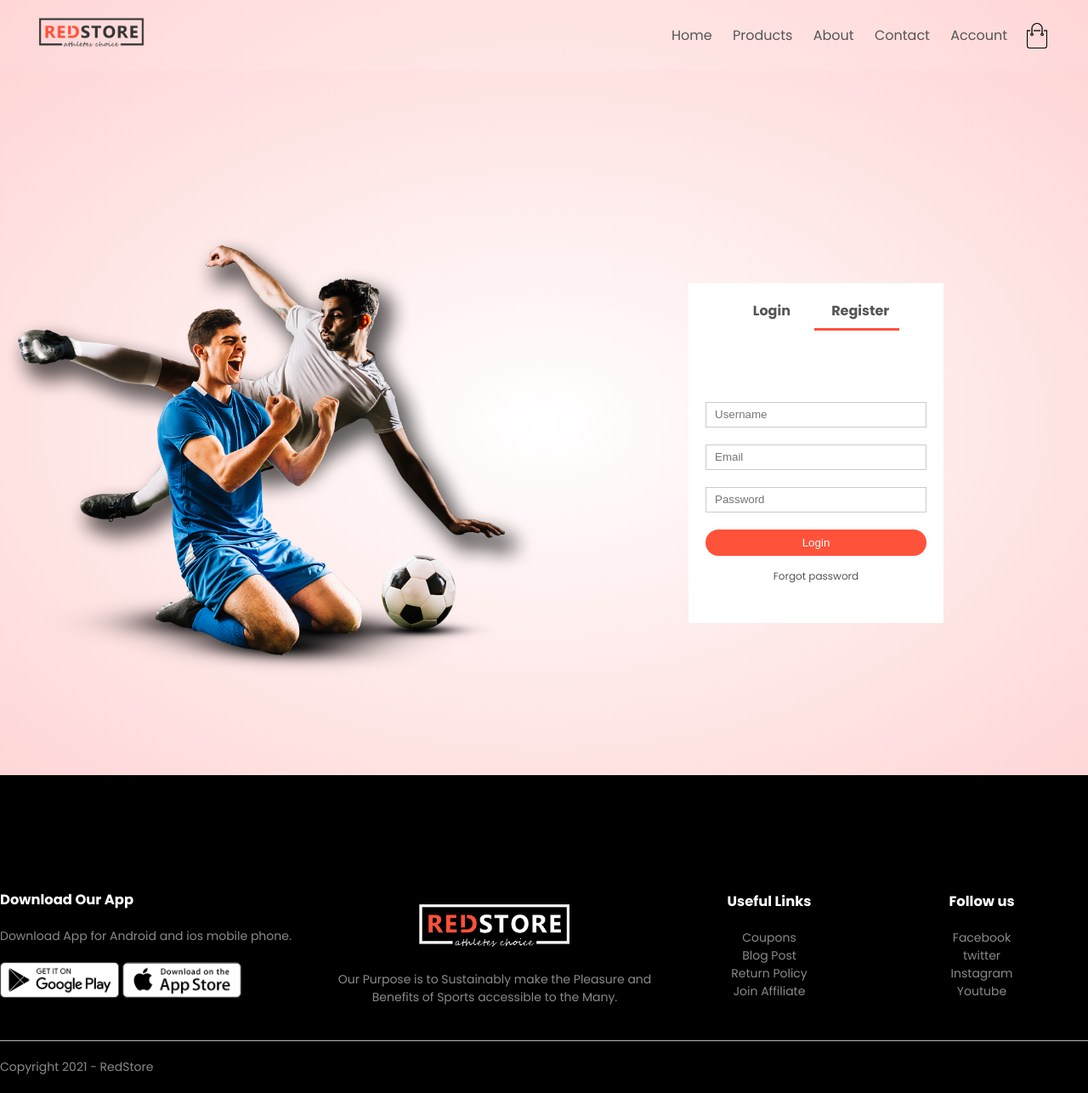
After one commit to ritikalohia/tepid_store, a Django app: template ecommerce_webapp/templates/login_signin.html in a window 1280 px wide. The commit adds this page. Shown: the whole page at 85% size. Run offline with Django 3.2, Linux system fonts and the light colour scheme; the template is opened without the code that fills it, so the values that code supplies are empty.

Commit message:
2nd commit

```diff
--- a/ecommerce_webapp/static/css/style.css
+++ b/ecommerce_webapp/static/css/style.css
@@ -1,3 +1,5 @@
+
+
 *{
     margin: 0;
     padding: 0;
@@ -343,3 +345,264 @@ ul{
         flex-basis: 100%;
     }
 }
+
+
+
+
+/*  all products page  */
+.row-2{
+    justify-content: space-between;
+    margin: 100px auto 50px;
+}
+
+select{
+    border: 1px solid #ff523b;
+    padding: 5px;
+}
+
+select:focus{
+    outline: none;
+}
+
+.page-btn{
+    margin: 0 auto 80px;
+}
+
+.page-btn span{
+    display: inline-block;
+    border: 1px solid #ff523b;
+    margin-left: 10px;
+    width: 40px;
+    height: 40px;
+    text-align: center;
+    line-height: 40px;
+    cursor: pointer;
+}
+
+
+.page-btn span:hover{
+    background: #ff523b;
+    color: #fff;
+}
+
+
+
+/*--------Product page---------*/
+.single-product{
+    margin-top: 80px;
+}
+
+.single-product .col-2 img{
+    padding: 0;
+}
+
+.single-product .col-2{
+    padding: 20px;
+}
+
+.single-product h4{
+    margin: 20px 0;
+    font-size: 22px;
+    font-weight: bold;
+}
+
+.single-product select{
+    display: block;
+    padding: 10px;
+    margin-top: 20px;
+}
+
+.single-product input{
+    width: 50px;
+    height: 40px;
+    padding-left: 10px;
+    font-size: 20px;
+    margin-right: 10px;
+    border: 1px solid #ff523b;
+}
+
+input:focus{
+    outline: none;
+}
+
+.single-product .fa{
+    color: #ff523b;
+    margin-left:  10px;
+}
+
+.small-img-row{
+    display: flex;
+    justify-content: space-around;
+}
+
+.small-img-col{
+    flex-basis: 24%;
+    cursor: pointer;
+}
+
+@media only screen and (max-width:600px){
+
+    .single-product{
+        text-align: left;
+    }
+
+    .single-product .col-2{
+        padding: 20px 0;
+    }
+    .single-product h1{
+        font-size: 26px;
+        line-height: 22px;
+    }
+}
+
+
+/*-------cart items------*/
+.cart-page{
+    margin: 80px auto;
+}
+
+table{
+    width: 100%;
+    border-collapse: collapse;
+}
+
+.cart-info{
+    display: flex;
+    flex-wrap: wrap;
+}
+
+th{
+    text-align: left;
+    padding: 5px;
+    color: #fff;
+    background: #ff523b;
+    font-weight: normal;
+}
+
+td{
+    padding: 10px 5px;
+}
+
+td input{
+    width: 40px;
+    height: 30px;
+    padding: 5px;
+}
+
+td a{
+    color: #ff523b;
+    font-size: 12px;
+}
+
+td img{
+    width: 80px;
+    height: 80px;
+    margin-right: 10px;
+}
+
+.total-price{
+    display: flex;
+    justify-content: flex-end;
+}
+
+.total-price table{
+    border-top: 3px solid #ff523b;
+    width: 100%;
+    max-width: 400px;
+}
+
+td:last-child{
+    text-align: right;
+}
+
+th:last-child{
+    text-align: right;
+}
+
+@media only screen and (max-width:600px){
+    .cart-info p{
+        display: none;
+    }
+}
+
+
+
+/* account page */
+.account-page{
+    padding: 50px 0;
+    background: radial-gradient(#fff, #ffd6d6);
+}
+
+.form-container{
+    background: #fff;
+    width: 300px;
+    height: 400px;
+    position: relative;
+    text-align: center;
+    padding: 20px 0;
+    margin: auto;
+    box-shadow:  0 0 20 0 rgba(0, 0, 0, 0.1);
+    overflow: hidden;
+}
+
+.form-container span{
+    font-weight: bold;
+    padding: 0 10px;
+    color: #555;
+    cursor: pointer;
+    width: 100px;
+    display: inline-block;
+}
+
+.form-btn{
+   display: inline-block;
+}
+
+.form-container form{
+    max-width: 300px;
+    padding: 0 20px;
+    position: absolute;
+    top: 130px;
+    transition: transform 1s;
+}
+
+form input{
+    width: 100%;
+    height: 30px;
+    margin: 10px 0;
+    padding: 0 10px;
+    border: 1px solid #ccc;
+}
+
+form .btn{
+    width: 100%;
+    border:none;
+    cursor: pointer;
+    margin: 10px 0;
+}
+
+form .btn:focus{
+    outline: none;
+}
+
+#LoginForm{
+    left: -300px;
+}
+
+#RegForm{
+   left: 0;
+}
+
+form a{
+    font-size: 12px;
+}
+
+#Indicator{
+    width: 100px;
+    border: none;
+    background: #ff523b;
+    height:3px;
+    margin-top:  8px;
+    transform: translateX(100px);
+    transition: transform 1s;
+}
--- /dev/null
+++ b/ecommerce_webapp/templates/basic.html
@@ -0,0 +1,109 @@
+<!DOCTYPE html>
+{% load static %}
+<html lang="en">
+<head>
+    <meta charset="UTF-8">
+    <meta http-equiv="X-UA-Compatible" content="IE=edge">
+    <meta name="viewport" content="width=device-width, initial-scale=1.0">
+    <link rel="preconnect" href="https://fonts.gstatic.com">
+    <link href="https://fonts.googleapis.com/css2?family=Poppins:wght@300;400;500;600;700&display=swap" rel="stylesheet">
+    <link rel="stylesheet" href="https://stackpath.bootstrapcdn.com/font-awesome/4.7.0/css/font-awesome.min.css">
+    <title>{% block title %} {% endblock %} </title>
+
+    <style>
+    {% block css %} {% endblock %}
+    </style>
+    <link rel="stylesheet" href="{%static 'css/style.css' %}">
+</head>
+<body>
+    {% load static %}
+    <div class="header">
+        <div class="container">
+            <div class="navbar">
+                <div class="logo">
+                    <img src="static/assets/images/logo.png" alt=""  width="125px" >
+                </div>
+                <nav>
+                    <ul id="MenuItems">
+                        <li><a href="">Home</a></li>
+                        <li><a href="">Products</a></li>
+                        <li><a href="">About</a></li>
+                        <li><a href="">Contact</a></li>
+                        <li><a href="">Account</a></li>
+                    </ul>
+                </nav>
+                <img src="static/assets/images/cart.png" alt="" width="30px" height="30px">
+                <img src="static/assets/images/menu.png" class="menu-icon" onclick="menutoggle()">
+
+            </div>
+        </div>
+
+        {% block body %} {% endblock %}
+
+
+    <!----------footer------------>
+    <div class="footer">
+        <div class="containter">
+            <div class="row">
+                <div class="footer-col-1">
+                    <h3>Download Our App</h3>
+                    <p>Download App for Android and ios mobile phone.</p>
+                    <div class="app-logo">
+                        <img src="static/assets/images/play-store.png" alt="">
+                        <img src="static/assets/images/app-store.png" alt="">
+                    </div>
+                </div>
+
+                <div class="footer-col-2">
+                    <img src="static/assets/images/logo-white.png">
+                    <p>Our Purpose is to Sustainably make the Pleasure and
+                        Benefits of Sports accessible to the Many.
+                    </p>
+                </div>
+
+                <div class="footer-col-3">
+                    <h3>Useful Links</h3>
+                    <ul>
+                        <li>Coupons</li>
+                        <li>Blog Post</li>
+                        <li>Return Policy</li>
+                        <li>Join Affiliate</li>
+                    </ul>
+                </div>
+
+                <div class="footer-col-4">
+                    <h3>Follow us</h3>
+                    <ul>
+                        <li>Facebook</li>
+                        <li>twitter</li>
+                        <li>Instagram</li>
+                        <li>Youtube</li>
+                    </ul>
+                </div>
+
+            </div>
+            <hr>
+            <p>Copyright 2021 - RedStore</p>
+        </div>
+    </div>
+
+
+
+     <!-- Javascript-->
+      {% block js %} {% endblock %}
+    <!----------------------js for toggle menu -------------->
+    <script>
+        var MenuItems = document.getElementById("MenuItems");
+        menuItems.style.maxHeight = "0px";
+
+        function menutoggle(){
+            if(MenuItems.style.maxHeight = "0px"){
+                MenuItems.style.maxHeight = "200px";
+            }
+            else{
+                MenuItems.style.maxHeight = "0px";
+            }
+        }
+    </script>
+</body>
+</html>
--- /dev/null
+++ b/ecommerce_webapp/templates/login_signin.html
@@ -0,0 +1,155 @@
+
+{% extends 'basic.html' %}
+
+
+{% block css %}
+/* account page */
+.account-page{
+    padding: 50px 0;
+    background: radial-gradient(#fff, #ffd6d6);
+}
+
+.form-container{
+    background: #fff;
+    width: 300px;
+    height: 400px;
+    position: relative;
+    text-align: center;
+    padding: 20px 0;
+    margin: auto;
+    box-shadow:  0 0 20 0 rgba(0, 0, 0, 0.1);
+    overflow: hidden;
+}
+
+.form-container span{
+    font-weight: bold;
+    padding: 0 10px;
+    color: #555;
+    cursor: pointer;
+    width: 100px;
+    display: inline-block;
+}
+
+.form-btn{
+   display: inline-block;
+}
+
+.form-container form{
+    max-width: 300px;
+    padding: 0 20px;
+    position: absolute;
+    top: 130px;
+    transition: transform 1s;
+}
+
+form input{
+    width: 100%;
+    height: 30px;
+    margin: 10px 0;
+    padding: 0 10px;
+    border: 1px solid #ccc;
+}
+
+form .btn{
+    width: 100%;
+    border:none;
+    cursor: pointer;
+    margin: 10px 0;
+}
+
+form .btn:focus{
+    outline: none;
+}
+
+#LoginForm{
+    left: -300px;
+}
+
+#RegForm{
+   left: 0;
+}
+
+form a{
+    font-size: 12px;
+}
+
+#Indicator{
+    width: 100px;
+    border: none;
+    background: #ff523b;
+    height:3px;
+    margin-top:  8px;
+    transform: translateX(100px);
+    transition: transform 1s;
+}
+{% endblock%}
+
+
+{% block body %}
+
+{% load static %}
+ <!---account page------>
+    <div class="account-page">
+        <div class="row">
+            <div class="col-2">
+                <img src="images/image1.png" width="100%" alt="">
+            </div>
+            <div class="col-2">
+                <div class="form-container">
+                    <div class="form-btn">
+                        <span onclick="login()">Login</span>
+                        <span onclick="register()">Register</span>
+                        <hr id="Indicator">
+                    </div>
+                    <form id="LoginForm">
+                        <input type="text" placeholder="Username">
+                        <input type="password" placeholder="Password">
+                        <button type="submit" class="btn">Login</button>
+                        <a href=""> Forgot password</a>
+                    </form>
+
+                    <form id="RegForm">
+                        <input type="text" placeholder="Username">
+                        <input type="email" placeholder="Email">
+                        <input type="password" placeholder="Password">
+                        <button type="submit" class="btn">Login</button>
+                        <a href=""> Forgot password</a>
+                    </form>
+                </div>
+            </div>
+
+        </div>
+    </div>
+
+    {% block js %}
+      <script>
+        //js for toggle form
+        var LoginForm = document.getElementById("LoginForm");
+        var RegForm = document.getElementById("RegForm");
+        var Indicator = document.getElementById("Indicator");
+
+        function register(){
+         RegForm.style.transform = "translateX(0px)";
+         LoginForm.style.transform = "translateX(0px)";
+         Indicator.style.transform = "translateX(100px)";
+     }
+
+     function login(){
+         RegForm.style.transform = "translateX(300px)";
+         LoginForm.style.transform = "translateX(300px)";
+         Indicator.style.transform = "translateX(0px)";
+     }
+
+        LoginForm.addEventListener("onclick", function() {
+            console.log("hello");
+            RegForm.style.transform = "translateX(300px)";
+            LoginForm.style.transform = "translateX(300px)";
+        });
+
+
+    </script>
+
+    {% endblock %}
+
+
+    {%endblock%}
```
Also changed, not shown: ecommerce_webapp/templates/product_view.html (added, +109 -0 lines), ecommerce_webapp/templates/about.html (added).
